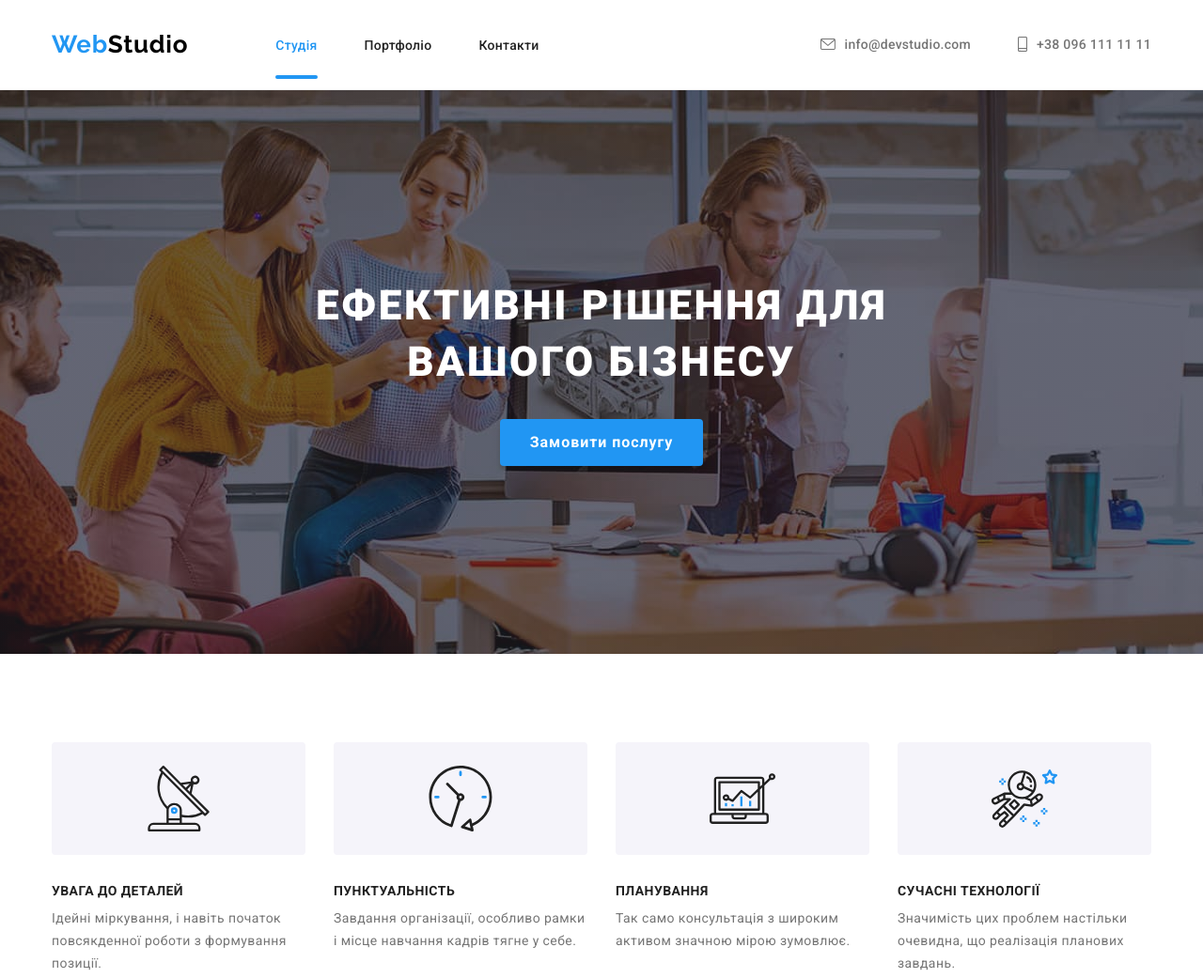
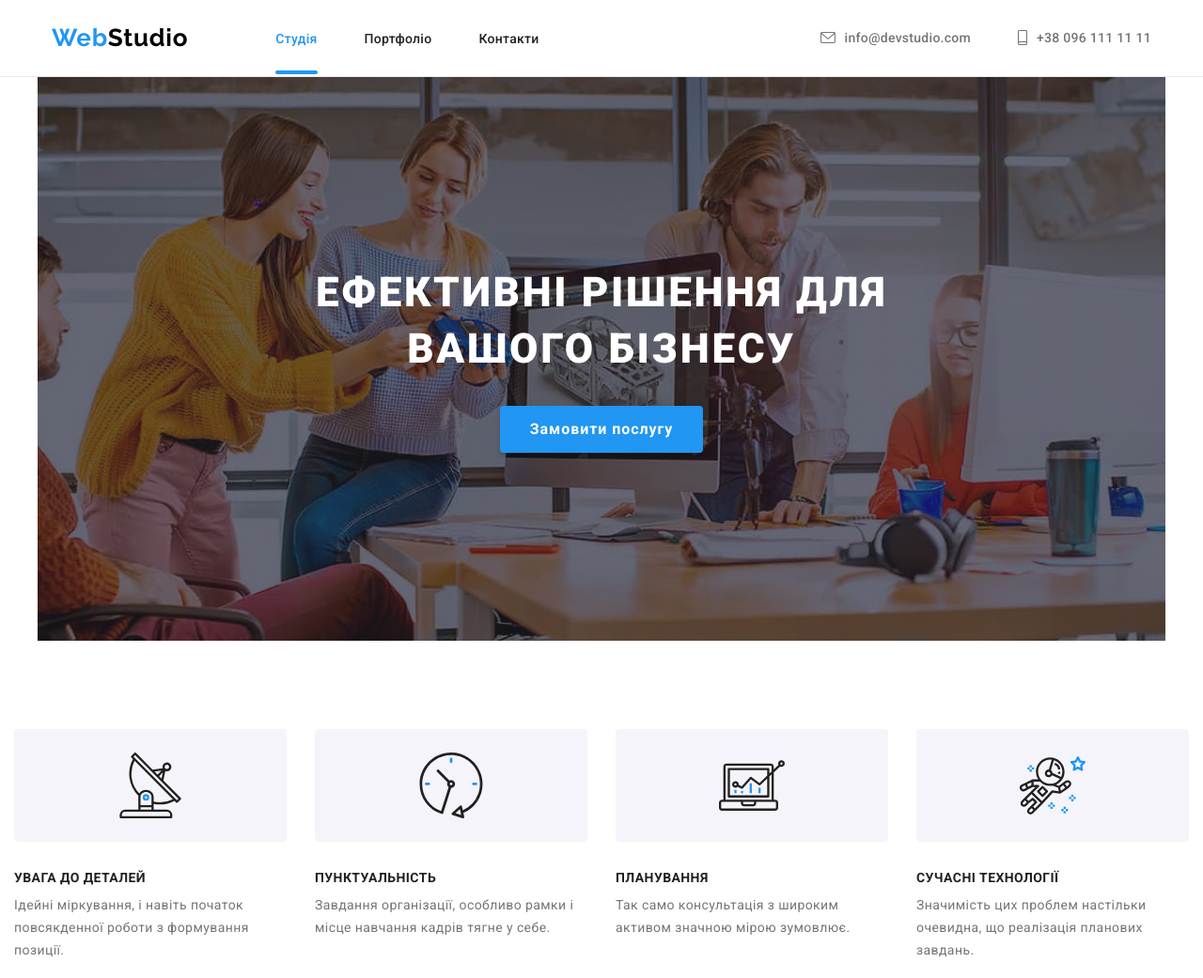
Before and after one commit to NikitaDima/goit-markup-hw-08, a plain HTML site: page index.html in a window 1280 px wide. Shown: the top 1041 px of the page at 94% size. Drawn offline with nearby package versions, Linux system fonts and the light colour scheme.

Commit message:
adaptiv day 2

```diff
--- a/sass/components/_benefits.scss
+++ b/sass/components/_benefits.scss
@@ -1,17 +1,45 @@
 .benefits {
 
     &__section {
-        padding: var(--section-content) 0;
+        padding: var(--section-content-mobile) 0;
+
+        @media screen and (min-width: 1200px) {
+            padding: var(--section-content) 0;
+        }
     }
     &__list {
         margin-right: -30px;
 
         display: flex;
         flex-wrap: wrap;
+
+        @media screen and (min-width: 768px) {
+            margin-right: -30px;
+
+            display: flex;
+            flex-wrap: wrap;
+        }
+
+        @media screen and (min-width: 1200px) {
+            margin-right: -30px;
+
+            display: flex;
+            flex-wrap: wrap;
+        }
     }
     &__item {
         flex-basis: calc(100%/4 - 30px);
         margin-right: 30px;
+
+        @media screen and (min-width: 768px) {
+            flex-basis: calc(100%/4 - 30px);
+            margin-right: 30px;
+        }
+
+        @media screen and (min-width: 1200px) {
+            flex-basis: calc(100%/4 - 30px);
+            margin-right: 30px;
+        }
     }
     &__box {
         max-width: 100%;
--- a/sass/components/_conteiner.scss
+++ b/sass/components/_conteiner.scss
@@ -1,7 +1,7 @@
 .conteiner {
     width: 100%;
     height: auto;
-    max-width: 1200px;
+    // max-width: 1200px;
     margin: 0 auto;
     padding: 0 15px;
 }
--- a/sass/components/_header.scss
+++ b/sass/components/_header.scss
@@ -3,19 +3,30 @@
 
 
     &__conteiner {
-        padding: 16px 0;
+        padding: 16px 15px;
+        margin-left: auto;
+        margin-right: auto;
+
+        @media screen and (min-width: 480px) {
+            width: 480px;
+        }
 
 
         @media screen and (min-width: 768px) {
+            width: 768px;
             display: flex;
             align-items: center;
             justify-content: space-between;
 
-            padding: 21px 0;
+            padding: 21px 15px;
         }
         @media screen and (min-width: 1200px) {
+            display: flex;
+            align-items: center;
+            justify-content: space-between;
+            width: 1200px;
+            padding: 25px 15px;
 
-            padding: 32px 0;
         }
 
     }
@@ -78,17 +89,12 @@
         position: absolute;
         left: 0;
         right: 0;
-        bottom: -28px;
+        bottom: -30px;
         width: 100%;
         height: 4px;
         background-color: var(--accent-color);
         border-radius: 2px;}
-    // &__link-current {
-    //     ::after {
 
-    //     }
-
-    // }
     &__list {
         display: none;
         font-weight: 500;
--- a/sass/components/_hero.scss
+++ b/sass/components/_hero.scss
@@ -1,35 +1,65 @@
 .hero {
     &__section {
         background-color: #2F303A;
-        padding: 200px 0;
-        max-width: 1600px;
-        height: 600px;
+        width: 100%;
         margin-left: auto;
         margin-right: auto;
+        padding: 118px 0;
+        height: 400px;
         background-image: linear-gradient(to right, rgba(47, 48, 58, 0.4),
         rgba(47, 48, 58, 0.4)), url("../images/Img-hero.jpg");
+
         background-repeat: no-repeat;
         background-position: center;
         background-size: cover;
+
+        @media screen and (min-width: 480px) {
+            width: 480px;
+            background-image: linear-gradient(to right, rgba(47, 48, 58, 0.4),
+            rgba(47, 48, 58, 0.4)), url("../images/Img-hero.jpg");
+        }
+
+        @media screen and (min-width: 768px) {
+            width: 768px;
+            background-image: linear-gradient(to right, rgba(47, 48, 58, 0.4),
+            rgba(47, 48, 58, 0.4)), url("../images/Img-hero.jpg");
+        }
+
+        @media screen and (min-width: 1200px) {
+            width: 1200px;
+            padding: 200px 0;
+            max-width: 1600px;
+            height: 600px;
+            background-image: linear-gradient(to right, rgba(47, 48, 58, 0.4),
+            rgba(47, 48, 58, 0.4)), url("../images/Img-hero.jpg");
+        }
     }
 
+
+
     &__title {
-        max-width: 696px;
-
         margin:0 auto 30px auto;
 
         font-weight: 900;
-        font-size: 44px;
-        line-height: 1.363;
+        max-width: 360px;
+        font-size: 26px;
+        line-height: 1.615;
         letter-spacing: 0.06em;
         text-transform: uppercase;
         text-align: center;
-        color: var(--title-text-color)
+        color: var(--title-text-color);
+
+        @media screen and (min-width: 1200px) {
+            font-size: 44px;
+            line-height: 1.363;
+            max-width: 696px;
+        }
+
     }
 
     &__button {
         margin: 0 auto;
-        padding: 10px 32px;
+        padding: 10px 24px;
 
         font-family: inherit;
         font-weight: 700;
@@ -46,6 +76,10 @@
         text-align: center;
         letter-spacing: 0.06em;
         color: var(--title-text-color);
+
+        @media screen and (min-width: 1200px) {
+            padding: 10px 32px;
+        }
     }
 
     &__button:hover,
--- a/sass/components/_mobile-menu.scss
+++ b/sass/components/_mobile-menu.scss
@@ -9,13 +9,16 @@
     background-color: #ffffff;
     padding: 48px 40px;
     transform: translateX(100%);
-    transition: transform 250ms cubic-bezier(0.4, 0, 0.2, 1);
+    transition: transform 250ms cubic-bezier(0.4, 0, 0.2, 1),
+    opacity 250ms cubic-bezier(0.4, 0, 0.2, 1);
 
 
 
     &.is-open {
         transform: translateX(0);
         opacity: 1;
+        pointer-events: all;
+
     }
 
 
@@ -25,6 +28,11 @@
         right: 15px;
         border: none;
         background-color: #ffffff;
+        fill: var(--primary-text-color);
+    }
+
+    &__button:hover {
+        fill: var(--accent-color);
     }
 
     &__nav {
--- a/sass/utils/_variables.scss
+++ b/sass/utils/_variables.scss
@@ -4,6 +4,7 @@
     --desc-text-color: #757575;
     --accent-color: #2196F3;
     --section-content: 94px;
+    --section-content-mobile: 60px;
     --icon-pramery-color: #AFB1B8;
     --icon-accent-color: #2196F3;
     --icon-soc-footer: #ffffff;
```
Also changed, not shown: css/main.css, css/main.min.css, 2 other files.
